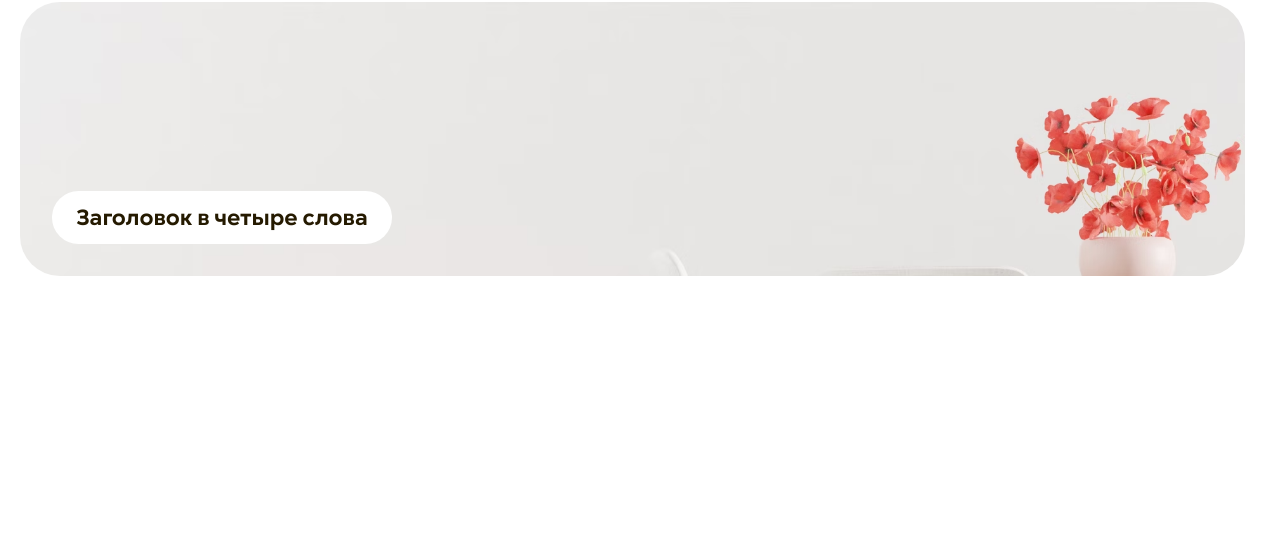
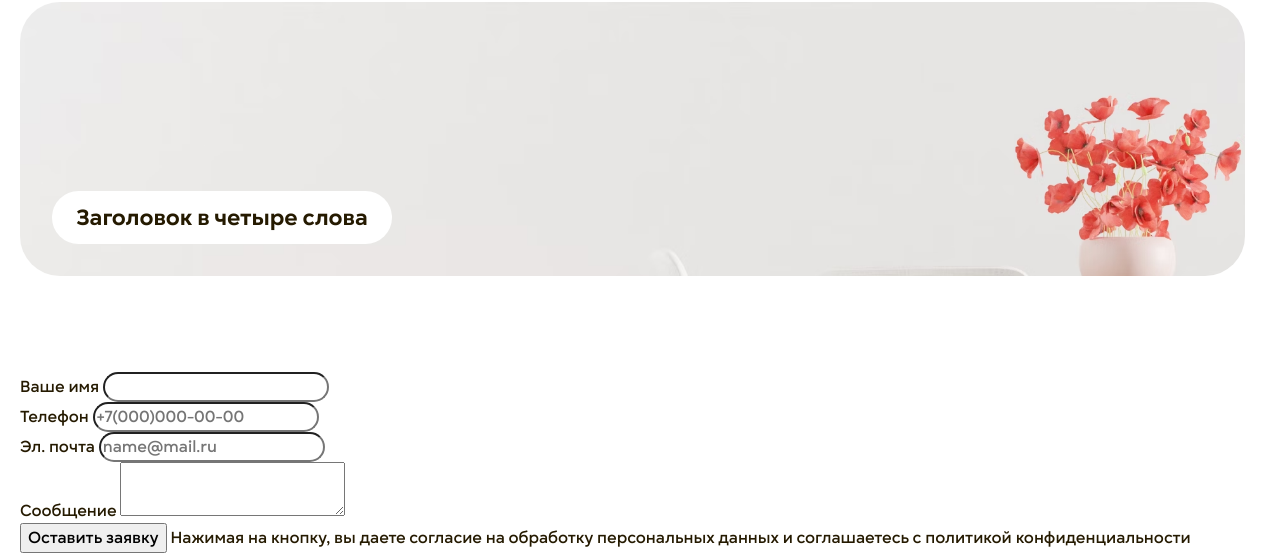
Before and after one commit to l1npa/starta-test, a website built with Vite: page index.html in a window 1280 px wide. Shown: the part 1564-2117 px from the top of the page. Before the commit the page ends 2006 px from the top, so only its background shows below. Built offline with nearby package versions, Linux system fonts and the light colour scheme.

Commit message:
Разметка для блока связи

```diff
--- a/index.html
+++ b/index.html
@@ -101,6 +101,34 @@
     </div>
     </div>
   </div>
+  <div class="contact">
+    <form class="contact__inner container card" method="post">
+      <h2 class="contact__title"></h2>
+      <span class="contact__info"></span>
+      <div class="contact__input--field">
+      <label for="name" class="contact__label">Ваше имя</label>
+      <input type="text" name="name" id="name" class="contact__input card card--small">
+      </div>
+      <div class="contact__input--field">
+      <label for="tel" class="contact__label">Телефон</label>
+      <input type="tel" name="tel" id="tel" class="contact__input card card--small" placeholder="+7(000)000-00-00">
+      </div>
+      <div class="contact__input--field">
+      <label for="emali" class="contact__label">Эл. почта</label>
+      <input type="email" name="email" id="email" class="contact__input card card--small" placeholder="name@mail.ru">
+      </div>
+      <div class="contact__input--field">
+        <label for="message">Сообщение</label>
+        <textarea name="message" id="message" class="contact__input"></textarea>
+      </div>
+      <div class="contact__input--field">
+        <button type="submit" class="contact__button">Оставить заявку</button>
+        <span class="contact__policy">
+          Нажимая на кнопку, вы даете согласие на обработку персональных данных и соглашаетесь с <a class="contact__policy-link">политикой конфиденциальности</a>
+        </span>
+      </div>
+    </form>
+  </div>
   <dialog class="mobile-overlay tablet-visible" id="mobileOverlay">
     <form action="dialog" class="mobile-overlay__close-button-wrapper">
       <button class="mobile-overlay__close-button" type="submit"><span class="visually-hidden">Закрыть меню
```
